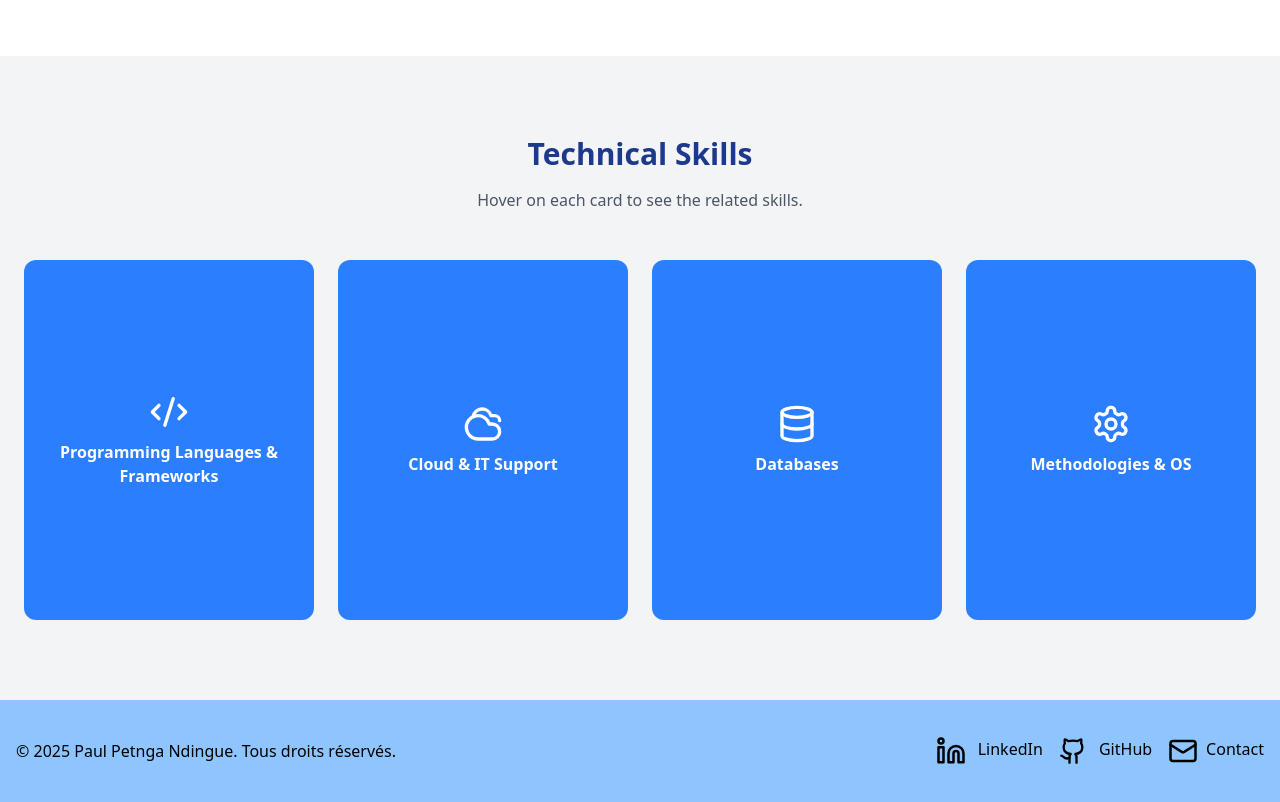
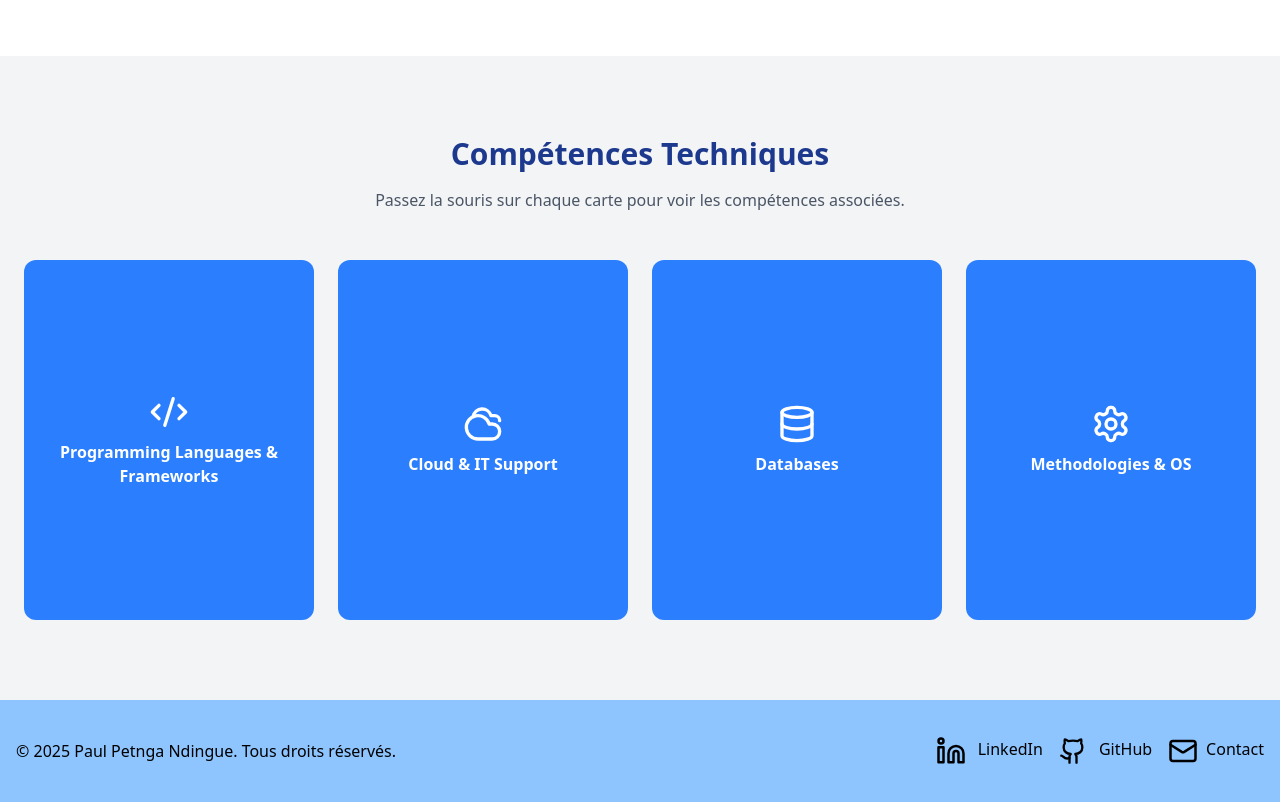
Before and after one commit to Paul-Ndingue/my-portfolio, a Next.js app: page /apropos in a window 1280 px wide. Shown: the part 1240-2042 px from the top of the page. Built offline with nearby package versions, Linux system fonts and the light colour scheme.

Commit message:
modification

```diff
--- a/components/technicalSkill.tsx
+++ b/components/technicalSkill.tsx
@@ -70,9 +70,9 @@ export default function TechnicalSkill() {
   return (
     <section className="bg-gray-100 py-20 px-6">
       <div className="max-w-7xl mx-auto text-center">
-        <h2 className="text-3xl font-bold text-blue-900 mb-4">Technical Skills</h2>
+        <h2 className="text-3xl font-bold text-blue-900 mb-4">Compétences Techniques</h2>
         <p className="text-gray-600 mb-12">
-          Hover on each card to see the related skills.
+        Passez la souris sur chaque carte pour voir les compétences associées.
         </p>
 
         <div className="grid grid-cols-1 sm:grid-cols-2 md:grid-cols-4 gap-6">
```
